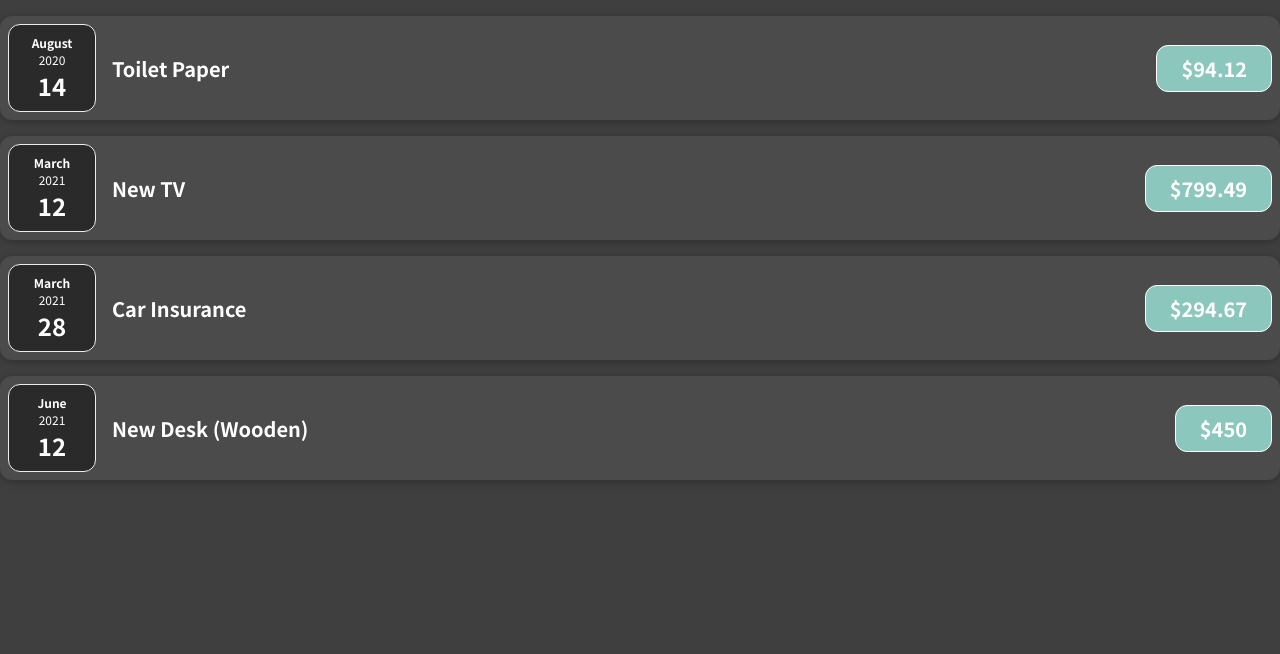
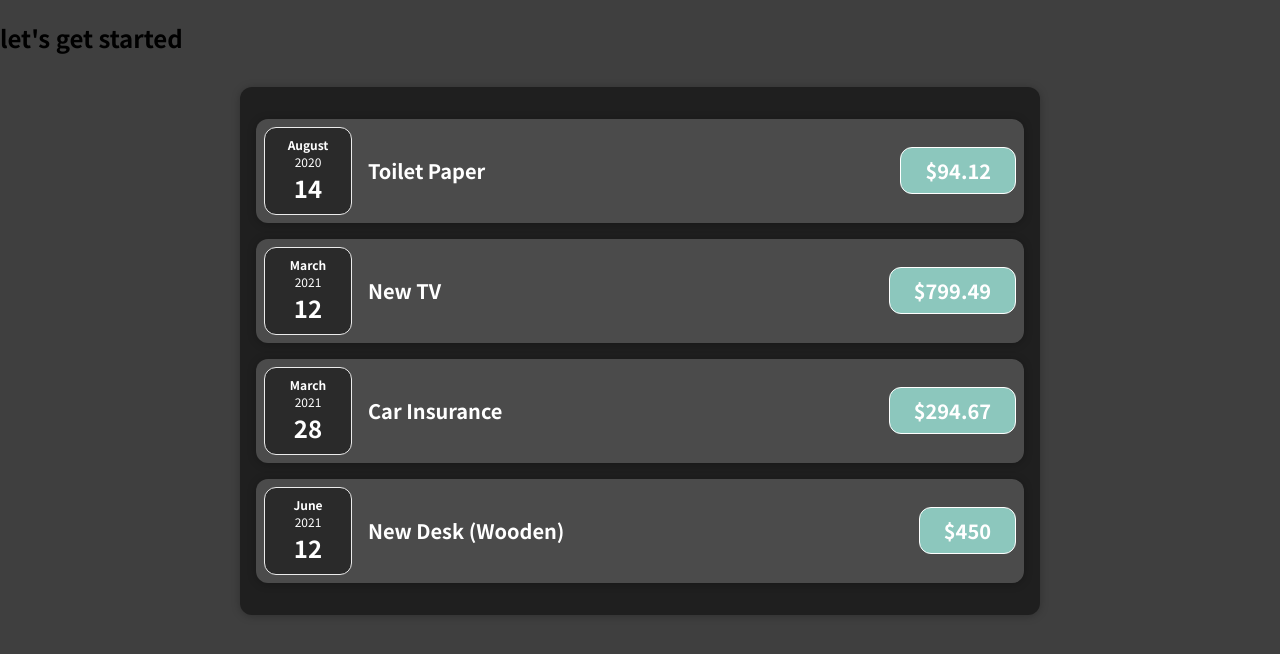
Before and after one commit to thanatP-Bz/react.js, a JavaScript app: page / in a window 1280 px wide. Shown: the top 654 px of the page. Built offline with nearby package versions, Linux system fonts and the light colour scheme.

Commit message:
propsChilden

```diff
--- a/src/App.js
+++ b/src/App.js
@@ -1,4 +1,4 @@
-import ExpenseItem from "./components/ExpenseItem";
+import Expense from "./components/Expense";
 
 function App() {
   const expenses = [
@@ -25,26 +25,8 @@
 
   return (
     <div>
-      <ExpenseItem
-        title={expenses[0].title}
-        amount={expenses[0].amount}
-        date={expenses[0].date}
-      ></ExpenseItem>
-      <ExpenseItem
-        title={expenses[1].title}
-        amount={expenses[1].amount}
-        date={expenses[1].date}
-      ></ExpenseItem>
-      <ExpenseItem
-        title={expenses[2].title}
-        amount={expenses[2].amount}
-        date={expenses[2].date}
-      ></ExpenseItem>
-      <ExpenseItem
-        title={expenses[3].title}
-        amount={expenses[3].amount}
-        date={expenses[3].date}
-      ></ExpenseItem>
+      <h2>let's get started</h2>
+      <Expense items={expenses} />
     </div>
   );
 }
--- /dev/null
+++ b/src/components/Card.css
@@ -0,0 +1,4 @@
+.card {
+  border-radius: 12px;
+  box-shadow: 0 1px 8px rgba(0, 0, 0, 0.25);
+}
--- /dev/null
+++ b/src/components/Card.js
@@ -0,0 +1,8 @@
+import "./Card.css";
+
+function Card(props) {
+  const classes = " card " + props.className; //it has to have a white space
+  return <div className={classes}>{props.children}</div>;
+}
+
+export default Card;
--- /dev/null
+++ b/src/components/Expense.js
@@ -0,0 +1,31 @@
+import ExpenseItem from "./ExpenseItem";
+import "./Expenses.css";
+
+function expense(props) {
+  return (
+    <div className="expenses">
+      <ExpenseItem
+        title={props.items[0].title}
+        amount={props.items[0].amount}
+        date={props.items[0].date}
+      ></ExpenseItem>
+      <ExpenseItem
+        title={props.items[1].title}
+        amount={props.items[1].amount}
+        date={props.items[1].date}
+      ></ExpenseItem>
+      <ExpenseItem
+        title={props.items[2].title}
+        amount={props.items[2].amount}
+        date={props.items[2].date}
+      ></ExpenseItem>
+      <ExpenseItem
+        title={props.items[3].title}
+        amount={props.items[3].amount}
+        date={props.items[3].date}
+      ></ExpenseItem>
+    </div>
+  );
+}
+
+export default expense;
--- a/src/components/ExpenseItem.js
+++ b/src/components/ExpenseItem.js
@@ -1,16 +1,17 @@
 import "./ExpenseItem.css";
 import ExpenseDate from "./ExpenseDate";
+import Card from "./Card";
 
 function expenseItem(props) {
   return (
-    <div className="expense-item">
+    <Card className="expense-item">
       <ExpenseDate date={props.date} />
       {/*We can use this when we don't have any content */}
       <div className="expense-item__description">
         <h2>{props.title}</h2>
         <div className="expense-item__price">${props.amount}</div>
       </div>
-    </div>
+    </Card>
   );
 }
 
--- /dev/null
+++ b/src/components/Expenses.css
@@ -0,0 +1,9 @@
+.expenses {
+  padding: 1rem;
+  background-color: rgb(31, 31, 31);
+  margin: 2rem auto;
+  width: 50rem;
+  max-width: 95%;
+  border-radius: 12px;
+  box-shadow: 0 1px 8px rgba(0, 0, 0, 0.25);
+}
```
